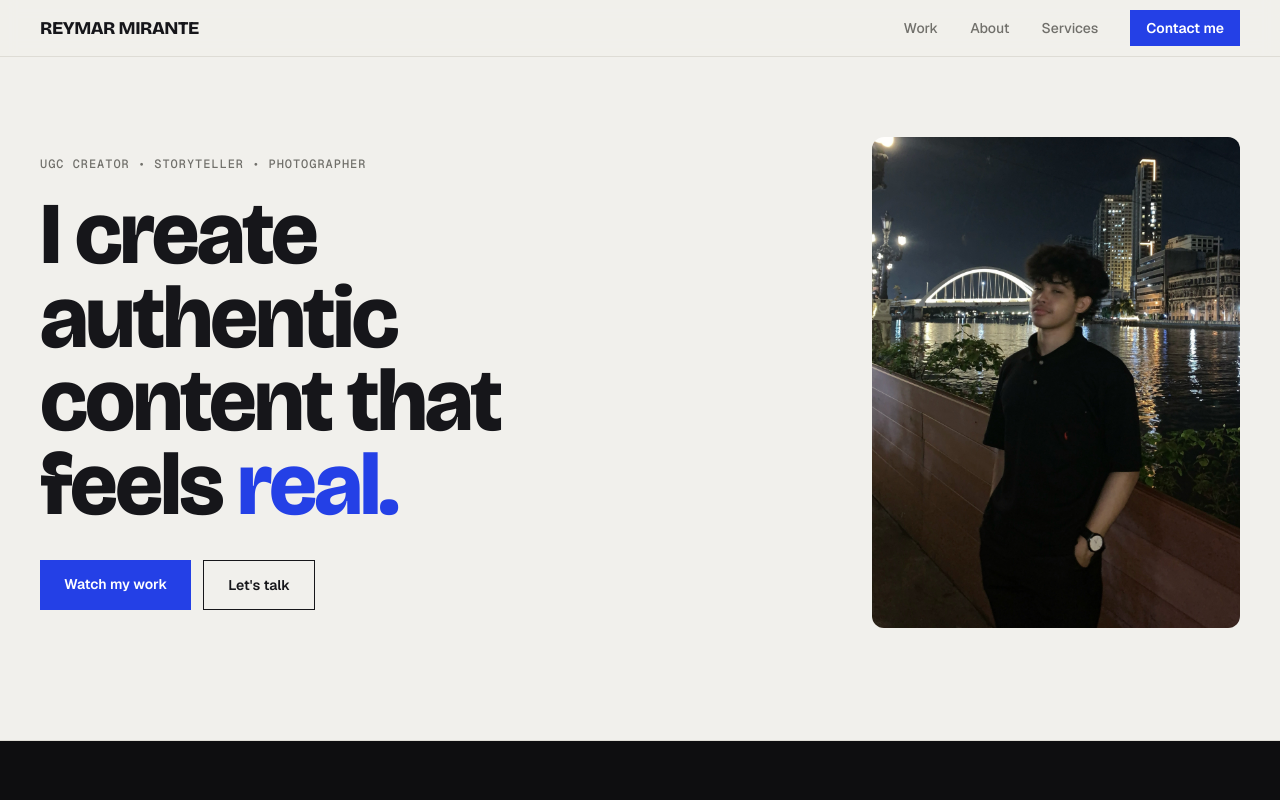
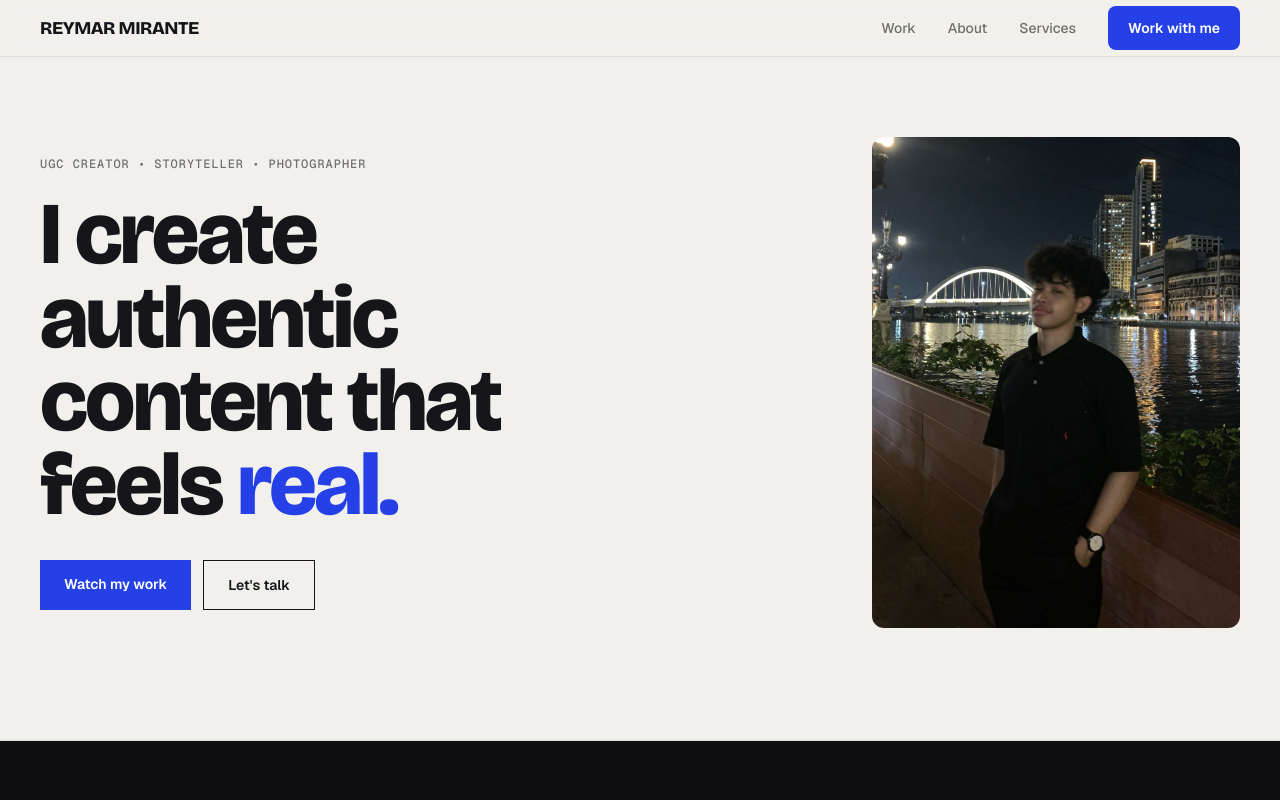
Before and after one commit to transcenddev/ugc-portfolio, a Next.js app: page / in a window 1280 px wide. Shown: the top 800 px of the page. Built offline with nearby package versions, Linux system fonts and the light colour scheme.

Commit message:
feat(navbar): refactor mobile menu, action bar, and header layout

```diff
--- a/components/mobile-action-bar.tsx
+++ b/components/mobile-action-bar.tsx
@@ -50,13 +50,13 @@ export function MobileActionBar() {
         style={{ paddingBottom: "max(0.75rem, env(safe-area-inset-bottom))" }}
       >
         <a
-          className="flex-1 border border-ink px-4 py-3 text-center text-sm font-semibold text-ink"
+          className="flex-1 rounded-lg border border-ink px-4 py-3 text-center text-sm font-semibold text-ink transition-colors duration-150 ease-out hover:border-ink/80 hover:bg-ink/5"
           href="#featured"
         >
           Watch my work
         </a>
         <a
-          className="flex-1 bg-accent px-4 py-3 text-center text-sm font-semibold text-white"
+          className="flex-1 rounded-lg bg-accent px-4 py-3 text-center text-sm font-semibold text-white transition-colors duration-150 ease-out hover:bg-accent/90"
           href="#contact"
         >
           Let&apos;s Talk
--- a/components/mobile-menu.tsx
+++ b/components/mobile-menu.tsx
@@ -12,7 +12,6 @@ type MenuLink = {
 
 type MobileMenuProps = {
   links: MenuLink[];
-  contactHref: string;
 };
 
 function BurgerIcon() {
@@ -62,7 +61,7 @@ function CloseIcon() {
  * <details>, which is why `relative` is absent here. That lets it span the
  * full viewport width while the trigger stays inside the max-width bar.
  */
-export function MobileMenu({ links, contactHref }: MobileMenuProps) {
+export function MobileMenu({ links }: MobileMenuProps) {
   const detailsRef = useRef<HTMLDetailsElement>(null);
 
   const close = () => {
@@ -109,16 +108,8 @@ export function MobileMenu({ links, contactHref }: MobileMenuProps) {
                   {link.label}
                 </a>
               </li>
-            ))}
+))}
           </ul>
-
-          <a
-            className="mt-6 block bg-accent px-6 py-4 text-center text-sm font-semibold text-white hover:bg-accent-hover"
-            href={contactHref}
-            onClick={close}
-          >
-            Contact me
-          </a>
         </div>
       </nav>
     </details>
--- a/components/navbar.tsx
+++ b/components/navbar.tsx
@@ -4,6 +4,7 @@ const links = [
   { href: "#work", label: "Work" },
   { href: "#about", label: "About" },
   { href: "#services", label: "Services" },
+  { href: "#contact", label: "Work with me" },
 ];
 
 export function Navbar() {
@@ -18,29 +19,36 @@ export function Navbar() {
           Reymar Mirante
         </a>
 
-        {/* Desktop navigation */}
+        {/* Desktop navigation. Contact is the one filled control in the bar, so it
+            reads as the way in without relying on colour alone — the other
+            three are 20px muted text against a 38px solid pill. Accent stays
+            duplicated from the hero deliberately: the nav chip is utility,
+            the hero CTA is the invitation. */}
         <nav aria-label="Primary" className="hidden items-center gap-8 md:flex">
-          {links.map((link) => (
-            <a
-              className="text-sm font-medium text-muted hover:text-ink"
+          {links.map((link) =>
+            link.href === "#contact" ? (
+<a
+              className="rounded-lg bg-accent px-5 py-3 text-sm font-semibold text-white transition-colors duration-150 ease-out hover:bg-accent/90"
               href={link.href}
               key={link.href}
             >
               {link.label}
             </a>
-          ))}
-
-          <a
-            className="bg-accent px-4 py-2 text-sm font-semibold text-white hover:bg-accent-hover"
-            href="#contact"
-          >
-            Contact me
-          </a>
+            ) : (
+              <a
+                className="text-sm font-medium text-muted transition-colors hover:text-ink"
+                href={link.href}
+                key={link.href}
+              >
+                {link.label}
+              </a>
+            ),
+          )}
         </nav>
 
         {/* Narrow viewports get a disclosure menu instead of a crowded row. */}
         <div className="md:hidden">
-          <MobileMenu contactHref="#contact" links={links} />
+          <MobileMenu links={links} />
         </div>
       </div>
     </header>
```
